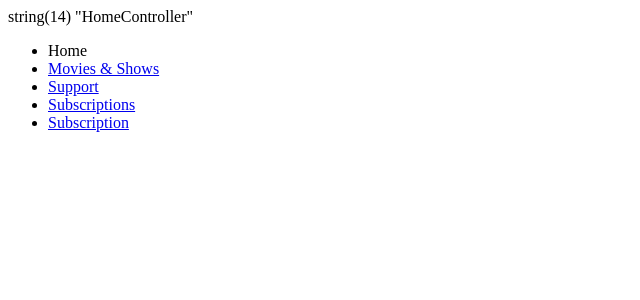
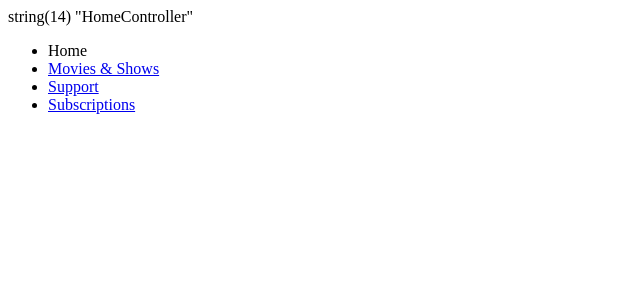
Before and after one commit to SvartNewSki/StreamVibe, a PHP site: page /index in a window 1280 px wide. Shown: the top 300 px of the page, without its empty margins (0-640 px from the left). Run offline with PHP 8.4, Linux system fonts and the light colour scheme.

Commit message:
fix back header string

```diff
--- a/src/views/layouts/components/header.php
+++ b/src/views/layouts/components/header.php
@@ -4,7 +4,5 @@
                 <li><a href="/movies">Movies & Shows</li>
                 <li><a href="/support">Support</li>
                 <li><a href="/subs">Subscriptions</li>
-                <li><a href="/subs">Subscription</li>
-
             </ul>
         </div>
```
